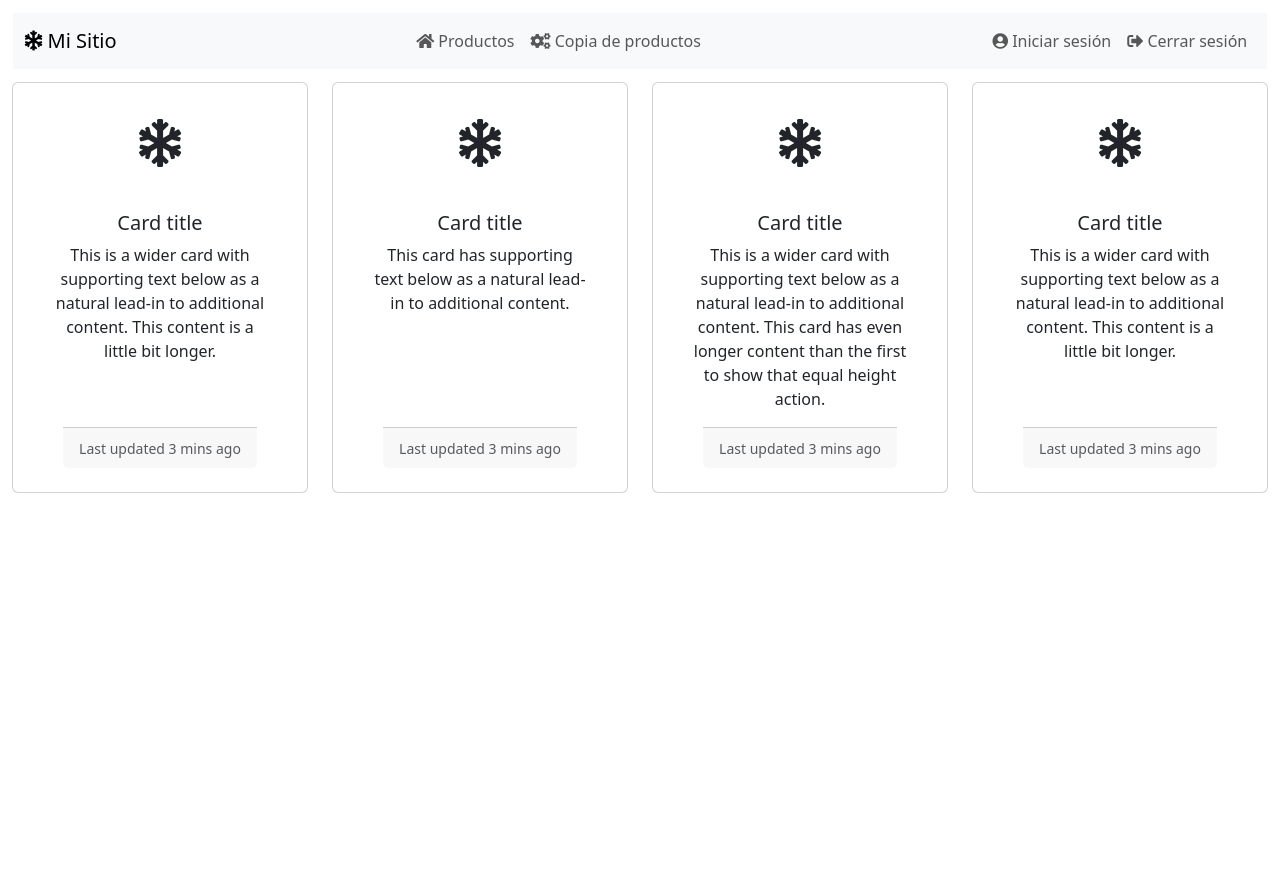
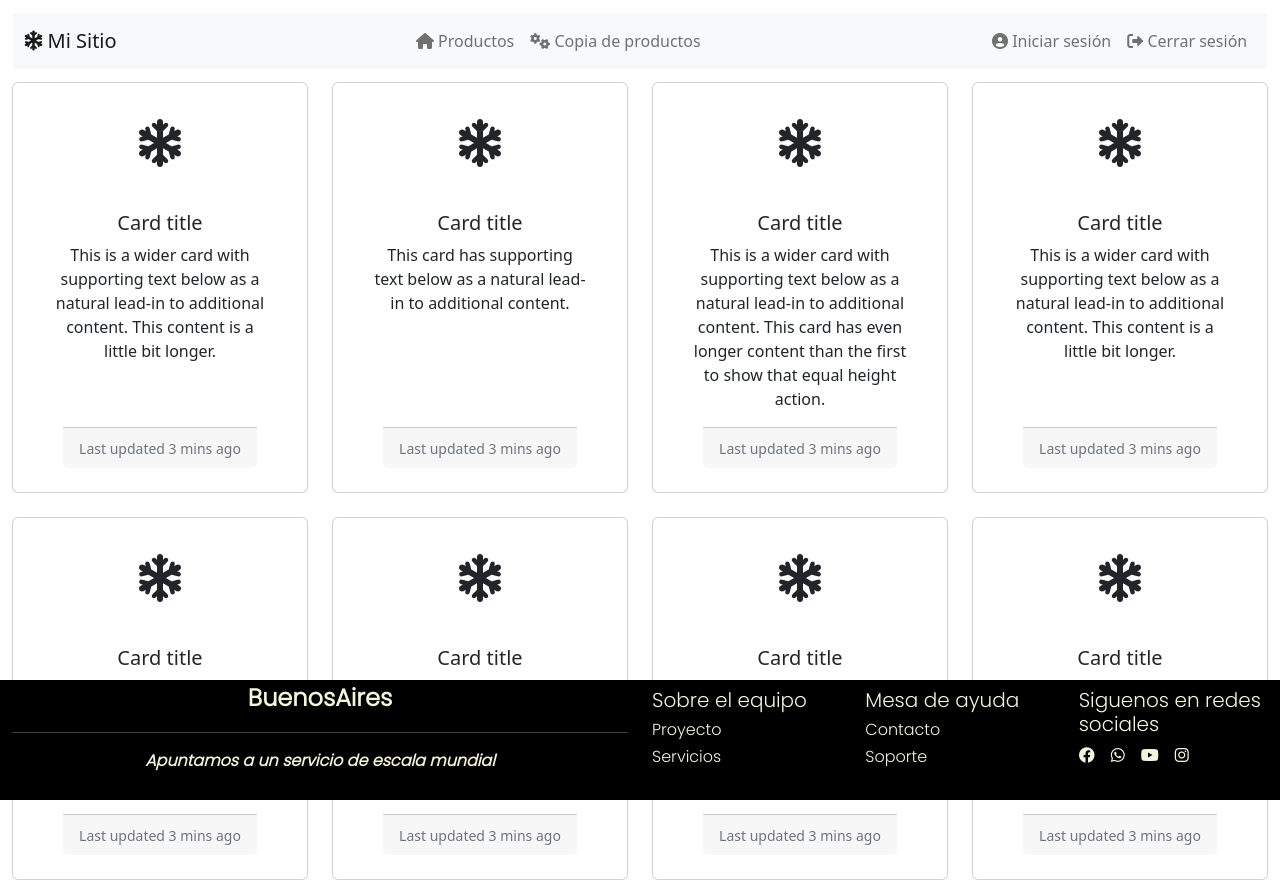
Before and after one commit to camixcode/Proyect_air_acondicionado, a Django app: page /historialVenta in a window 1280 px wide. Before the commit the page ends 493 px from the top, so only its background shows below. Run offline with Django 4.2, Linux system fonts and the light colour scheme; some libraries are stand-ins or nearby versions.

Commit message:
footer y tarjetas

```diff
--- a/clienteSoapLibreria/core/templates/core/historialVenta.html
+++ b/clienteSoapLibreria/core/templates/core/historialVenta.html
@@ -105,12 +105,81 @@
                     </div>
                 </div>
             </div>
+            <div class="col">
+                <div class="card h-100">
+                    <div class="card-icon">
+                        <i class="fas fa-snowflake"></i>
+                    </div>
+                    <div class="card-body">
+                        <h5 class="card-title">Card title</h5>
+                        <p class="card-text">This is a wider card with supporting text below as a natural lead-in to
+                            additional content. This content is a little bit longer.</p>
+                    </div>
+                    <div class="card-footer">
+                        <small class="text-muted">Last updated 3 mins ago</small>
+                    </div>
+                </div>
+            </div>
+            <div class="col">
+                <div class="card h-100">
+                    <div class="card-icon">
+                        <i class="fas fa-snowflake"></i>
+                    </div>
+                    <div class="card-body">
+                        <h5 class="card-title">Card title</h5>
+                        <p class="card-text">This is a wider card with supporting text below as a natural lead-in to
+                            additional content. This content is a little bit longer.</p>
+                    </div>
+                    <div class="card-footer">
+                        <small class="text-muted">Last updated 3 mins ago</small>
+                    </div>
+                </div>
+            </div>
+            <div class="col">
+                <div class="card h-100">
+                    <div class="card-icon">
+                        <i class="fas fa-snowflake"></i>
+                    </div>
+                    <div class="card-body">
+                        <h5 class="card-title">Card title</h5>
+                        <p class="card-text">This is a wider card with supporting text below as a natural lead-in to
+                            additional content. This content is a little bit longer.</p>
+                    </div>
+                    <div class="card-footer">
+                        <small class="text-muted">Last updated 3 mins ago</small>
+                    </div>
+                </div>
+            </div>
+            <div class="col">
+                <div class="card h-20">
+                    <div class="card-icon">
+                        <i class="fas fa-snowflake"></i>
+                    </div>
+                    <div class="card-body">
+                        <h5 class="card-title">Card title</h5>
+                        <p class="card-text">This is a wider card with supporting text below as a natural lead-in to
+                            additional content. This content is a little bit longer.</p>
+                    </div>
+                    <div class="card-footer">
+                        <small class="text-muted">Last updated 3 mins ago</small>
+                    </div>
+                </div>
+            </div>
         </div>
     </div>
 
     <script src="https://cdn.jsdelivr.net/npm/bootstrap@5.3.0-alpha3/dist/js/bootstrap.bundle.min.js"
         integrity="sha384-ENjdO4Dr2bkBIFxQpeoTz1HIcje39Wm4jDKdf19U8gI4ddQ3GYNS7NTKfAdVQSZe"
         crossorigin="anonymous"></script>
+
+
+
+<div> {% include 'footer.html'%}</div>
+
+
 </body>
 
+
+
+
 </html>
--- a/clienteSoapLibreria/core/templates/footer.html
+++ b/clienteSoapLibreria/core/templates/footer.html
@@ -1,3 +1,4 @@
+<!-- base.html -->
 <!DOCTYPE html>
 <html lang="en">
 
@@ -7,7 +8,7 @@
     <meta charset="UTF-8">
     <meta http-equiv="X-UA-Compatible" content="IE=edge">
     <meta name="viewport" content="width=device-width, initial-scale=1.0">
-	<title>Document</title>
+    <title>{% block title %}{% endblock %}</title>
     <link href="https://fonts.googleapis.com/css2?family=Poppins:wght@300&display=swap" rel="stylesheet">
     <link href="https://cdn.jsdelivr.net/npm/bootstrap@5.2.2/dist/css/bootstrap.min.css" rel="stylesheet"
         integrity="sha384-Zenh87qX5JnK2Jl0vWa8Ck2rdkQ2Bzep5IDxbcnCeuOxjzrPF/et3URy9Bv1WTRi" crossorigin="anonymous">
@@ -15,48 +16,83 @@
         integrity="sha512-xh6O/CkQoPOWDdYTDqeRdPCVd1SpvCA9XXcUnZS2FmJNp1coAFzvtCN9BmamE+4aHK8yyUHUSCcJHgXloTyT2A=="
         crossorigin="anonymous" referrerpolicy="no-referrer" />
     <link rel="stylesheet" href="{% static 'core/css/Footer.css'%}">
+    <style>
+        body {
+            display: flex;
+            flex-direction: column;
+            min-height: 100vh;
+            margin: 0;
+        }
 
 
+        footer {
+            position: fixed;
+            left: 0;
+            bottom: 0;
+            width: 100%;
+            height: 120px; /* Altura del footer */
+            background-color: black;
+            color: beige;
+            font-family: 'Poppins', sans-serif;
+            padding: 0px;
+        }
+    </style>
 </head>
 
 <body>
+
     <footer>
-		<div class="container-fluid  text-black p-3 rounded-top ml-10 mr-10"
-		style="font-family: 'Poppins', sans-serif; background: black">
-			<div class="row justify-content-around text-center text-md-start" style="color: beige;">
+        <div class="container-fluid">
+            <div class="row justify-content-around text-center text-md-start">
                 <div class="col-md-6 text-center">
-					<p class="fs-3 fw-bold">SmartParking</p>
+                    <p class="fs-4 fw-bold">BuenosAires</p>
                     <hr>
-					<p class="fs-6 fw-bold"><cite title="Source Title">Nuestra empresa realiza el servicio de control de estacionamiento, refiriéndonos con esto a la administración y monitoreo de los espacios de estacionamiento públicos, privados y municipales.</cite></p>
+                    <p class="fs-6 fw-bold"><cite title="Source Title">Apuntamos a un servicio de escala mundial</cite></p>
                 </div>
                 <div class="col-md-2">
                     <ul class="list-unstyled">
-						<li class="fw-bold my-2"><h5>Sobre el equipo</h5></li>
-						<li> <a href="#" class="text-decoration-none text-color" style="color: beige;"><h6>Proyecto</h6></a> </li>
-						<li> <a href="#" class="text-decoration-none text-color" style="color: beige;"><h6>Servicios</h6></a> </li>
+                        <li class="fw-bold my-2">
+                            <h5>Sobre el equipo</h5>
+                        </li>
+                        <li> <a href="#" class="text-decoration-none text-color" style="color: beige;">
+                                <h6>Proyecto</h6>
+                            </a> </li>
+                        <li> <a href="#" class="text-decoration-none text-color" style="color: beige;">
+                                <h6>Servicios</h6>
+                            </a> </li>
                     </ul>
                 </div>
                 <div class="col-md-2">
                     <ul class="list-unstyled">
-						<li class="fw-bold my-2"><h5>Mesa de ayuda</h5></li>
-						<li class="mb-2"> <a href="#" class="text-decoration-none text-color" style="color: beige;"><h6>Contacto</h6></a> </li>
-						<li> <a href="#" class="text-decoration-none text-color" style="color: beige;" ><h6>Soporte </h6></a> </li>
+                        <li class="fw-bold my-2">
+                            <h5>Mesa de ayuda</h5>
+                        </li>
+                        <li class="mb-2"> <a href="#" class="text-decoration-none text-color" style="color: beige;">
+                                <h6>Contacto</h6>
+                            </a> </li>
+                        <li> <a href="#" class="text-decoration-none text-color" style="color: beige;">
+                                <h6>Soporte </h6>
+                            </a> </li>
                     </ul>
                 </div>
                 <div class="col-md-2">
-					<li class="fw-bold my-2 list-unstyled"><h5>Siguenos en redes sociales</h5></li>
-					<ul
-					class="list-unstyled d-flex justify-content-center justify-content-md-start">
-						<li><a href="#"
-							class="text-black"><i
-							class="fa-brands fa-facebook me-2 fa-1x" style="color: beige;"></i></a></li>
-						<li><a href="#" class="text-color"><i class="fa-brands fa-whatsapp mx-2 fa-1x" style="color: beige;"></i></a></li>
-						<li><a href="#" class="text-black"><i class="fa-brands fa-youtube mx-2 fa-1x" style="color: beige;"></i></a></li>
-						<li><a href="#" class="text-black"><i class="fa-brands fa-instagram mx-2 fa-1x" style="color: beige;"></i></a></li>
+                    <li class="fw-bold my-2 list-unstyled">
+                        <h5>Siguenos en redes sociales</h5>
+                    </li>
+                    <ul class="list-unstyled d-flex justify-content-center justify-content-md-start">
+                        <li><a href="#" class="text-black"><i class="fa-brands fa-facebook me-2 fa-1x"
+                                    style="color: beige;"></i></a></li>
+                        <li><a href="#" class="text-color"><i class="fa-brands fa-whatsapp mx-2 fa-1x"
+                                    style="color: beige;"></i></a></li>
+                        <li><a href="#" class="text-black"><i class="fa-brands fa-youtube mx-2 fa-1x"
+                                    style="color: beige;"></i></a></li>
+                        <li><a href="#" class="text-black"><i class="fa-brands fa-instagram mx-2 fa-1x"
+                                    style="color: beige;"></i></a></li>
                     </ul>
                 </div>
             </div>
         </div>
     </footer>
 </body>
+
 </html>
```
Lines whose indentation alone changed are shown as unchanged.
